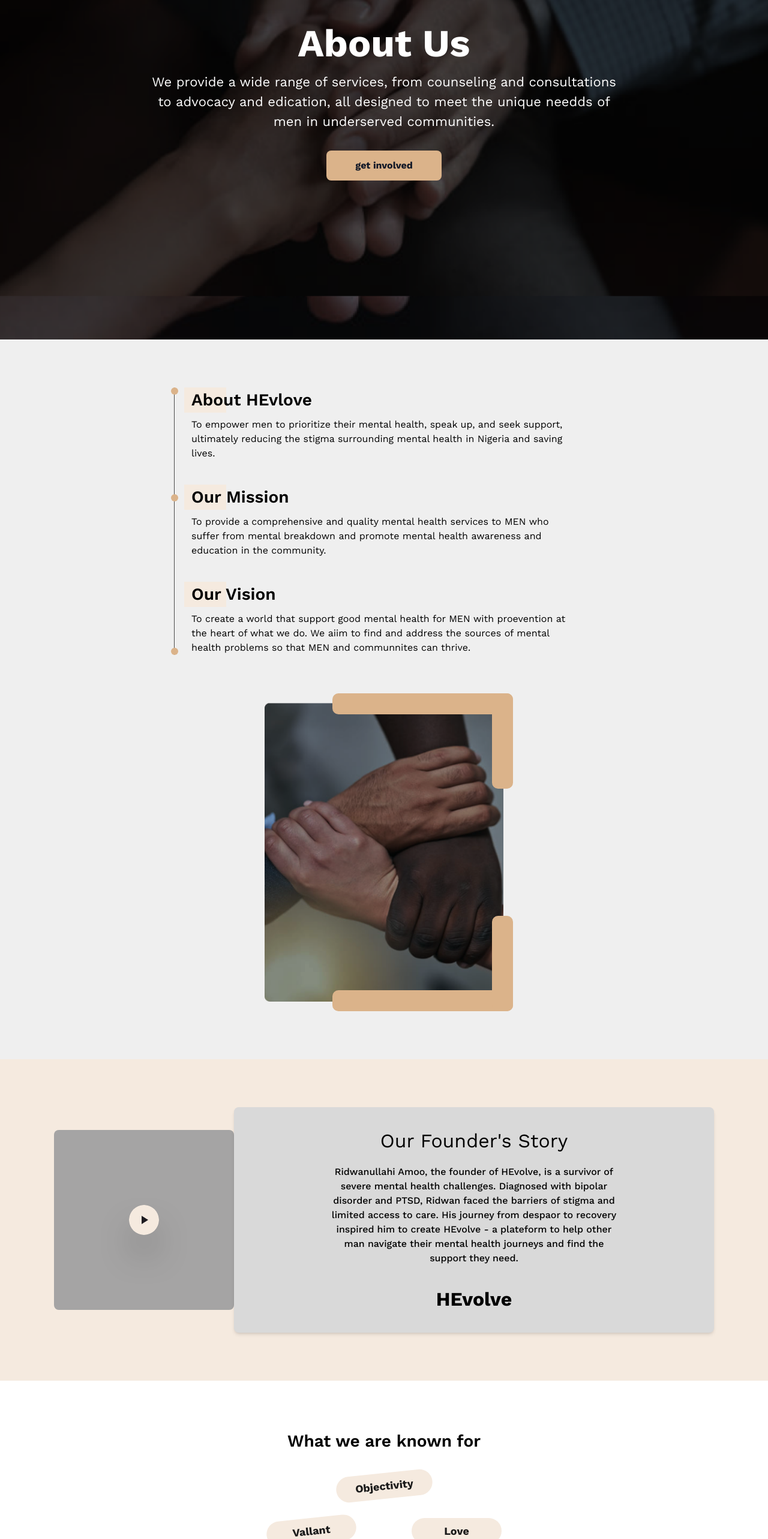
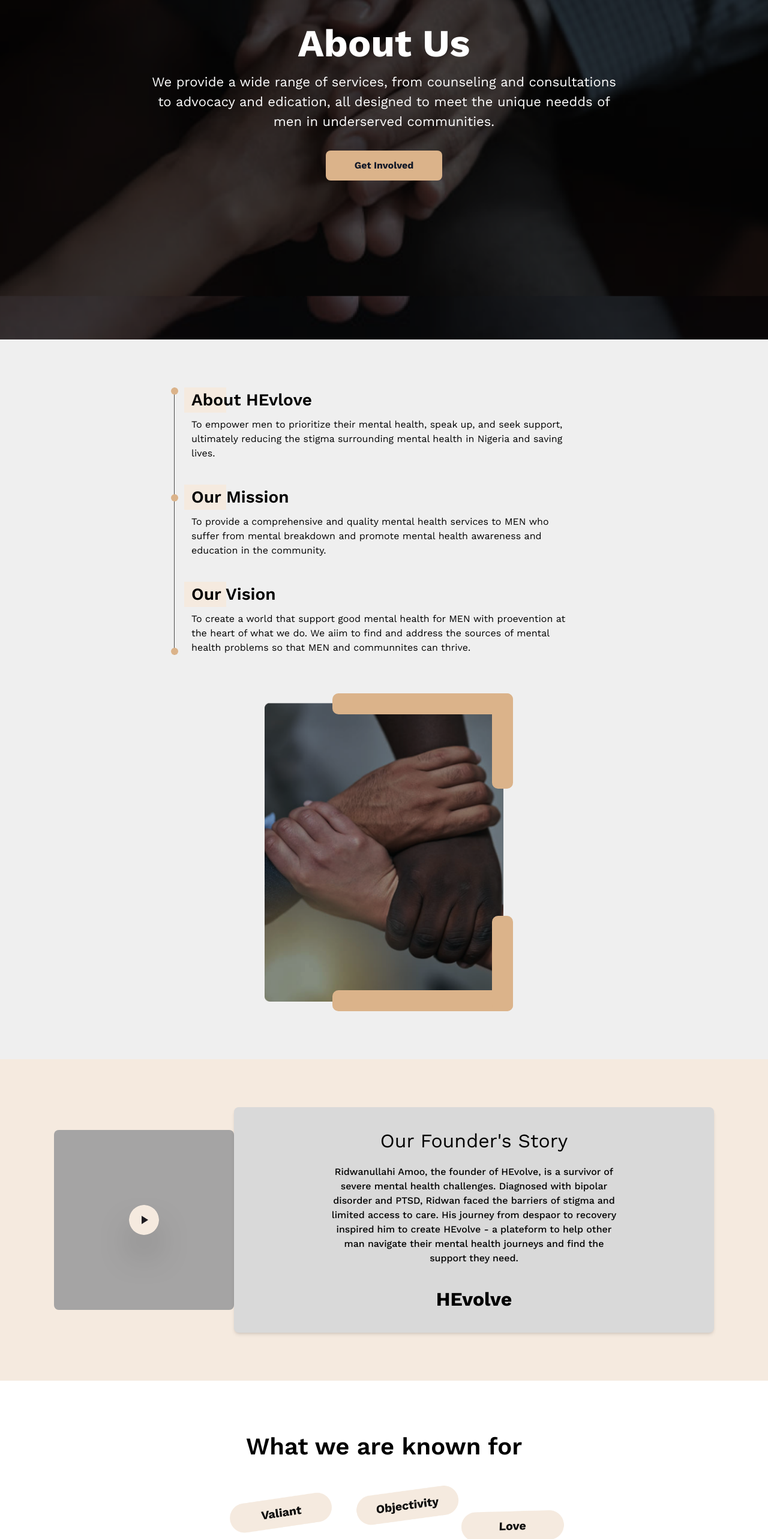
Before and after one commit to ozo-vehe/mental-health, a Vue app: page /about in a window 1280 px wide. Shown: the part 234-2800 px from the top of the page at 60% size. Built offline with nearby package versions, Linux system fonts and the light colour scheme.

Commit message:
edited the about page

```diff
--- a/src/views/AboutView.vue
+++ b/src/views/AboutView.vue
@@ -4,7 +4,7 @@
 
 <template>
   <header
-    class="home_hero overflow-hidden relative min-h-[100vh] flex items-center justify-center lg:px-20 md:px-12 px-4">
+    class="home_hero overflow-hidden relative lg:min-h-[100vh] md:min-h-[90vh] min-h-[80vh] flex lg:items-center md:items-center items-end justify-center lg:px-20 md:px-12 px-4 lg:pb-0 md:pb-0 pb-20">
     <img class="absolute top-0 left-0 w-full h-full object-cover" src="../assets/images/abt_header_image.png"
       alt="Hero Image" />
 
@@ -20,7 +20,7 @@
       </p>
 
       <div class="hero_btn flex items-center justify-center mt-8">
-        <ButtonComponent text="get involved" mh_class="bg-mh_nude font-bold px-12 text-gray-900" />
+        <ButtonComponent text="Get Involved" mh_class="bg-mh_nude font-bold px-12 text-gray-900" />
       </div>
     </div>
   </header>
@@ -87,14 +87,14 @@
     </section>
 
     <!-- Founder's Story Section -->
-    <section class="bg-[#F5EADF] lg:px-20 md:px-12 px-4 py-20 flex flex-wrap items-center justify-center">
-      <div class="about_video w-[300px] h-[300px] rounded-[8px] bg-[#A5A4A4] flex items-center justify-center">
+    <section class="bg-[#F5EADF] lg:px-20 md:px-12 px-4 py-20 flex flex-wrap gap-y-8 items-center justify-center">
+      <div class="about_video w-[300px] h-[300px] rounded-[8px] bg-[#A5A4A4] flex items-center justify-center lg:order-1 md:order-1 order-2">
         <img class="shadow-[0_35px_60px_-15px_rgba(0,0,0,1)] rounded-full cursor-pointer"
           src="../assets/icons/play_btn.png" alt="Play Button" />
       </div>
 
       <div
-        class="founders_story py-8 lg:px-40 md:px-12 px-4 shadow-md max-w-[800px] min-h-[350px] flex flex-col items-center justify-center bg-[#D9D9D9] rounded-[8px]">
+        class="founders_story py-8 lg:px-40 md:px-12 px-4 shadow-md max-w-[800px] min-h-[350px] flex flex-col items-center justify-center bg-[#D9D9D9] rounded-[8px] lg:order-2 md:order-2 order-1">
         <h3 class="text-mh_h3 mb-4 lg:text-left md:text-left text-center">
           Our Founder's Story
         </h3>
@@ -112,44 +112,10 @@
 
     <!-- What We Are Known For -->
     <section class="lg:px-20 md:px-12 px-4 py-20 flex flex-col items-center justify-center">
-      <h2 class="font-[600] text-mh_h4 text-center mb-8">What we are known for</h2>
+      <h2 class="font-[600] lg:text-mh_h2 md:text-mh_h3 text-mh_h4 text-center mb-8">What we are known for</h2>
 
-      <div class="lg:w-[70%] md:w-[80%] w-full flex flex-col items-center justify-center gap-8">
-        <div class="text-center flex items-center justify-center">
-          <p
-            class="bg-[#f5eadf] text-mh_dark_text font-[700] rounded-[30px] py-2 px-8 w-fit relative -rotate-6 text-[18px] min-w-[150px]">
-            Objectivity
-          </p>
-        </div>
-
-        <div class="text-center flex items-center justify-between w-[50%]">
-          <p
-            class="bg-[#f5eadf] text-mh_dark_text font-[700] rounded-[30px] py-2 px-8 w-fit relative -rotate-6 text-[18px] min-w-[150px]">
-            Vallant
-          </p>
-          <p
-            class="bg-[#f5eadf] text-mh_dark_text font-[700] rounded-[30px] py-2 px-8 w-fit relative -rotate-4 text-[18px] min-w-[150px]">
-            Love
-          </p>
-        </div>
-
-        <div class="text-center flex items-center justify-between w-[60%]">
-          <p class="bg-[#f5eadf] text-mh_dark_text font-[700] rounded-[30px] py-[6px] px-5 w-fit relative -rotate-6">
-            Empathy
-          </p>
-          <p class="bg-[#f5eadf] text-mh_dark_text font-[700] rounded-[30px] py-[6px] px-5 w-fit relative -rotate-6">
-            Versatility
-          </p>
-        </div>
-
-        <div class="text-center flex items-center justify-between w-[70%]">
-          <p class="bg-[#f5eadf] text-mh_dark_text font-[700] rounded-[30px] py-[6px] px-5 w-fit relative -rotate-6">
-            Humanity
-          </p>
-          <p class="bg-[#f5eadf] text-mh_dark_text font-[700] rounded-[30px] py-[6px] px-5 w-fit relative -rotate-6">
-            Ethical values
-          </p>
-        </div>
+      <div class="max-w-[850px]">
+        <img class="w-full" src="../assets/images/qualities.png" alt="Qualities">
       </div>
     </section>
 
```
Also changed, not shown: src/assets/images/qualities.png (added).
